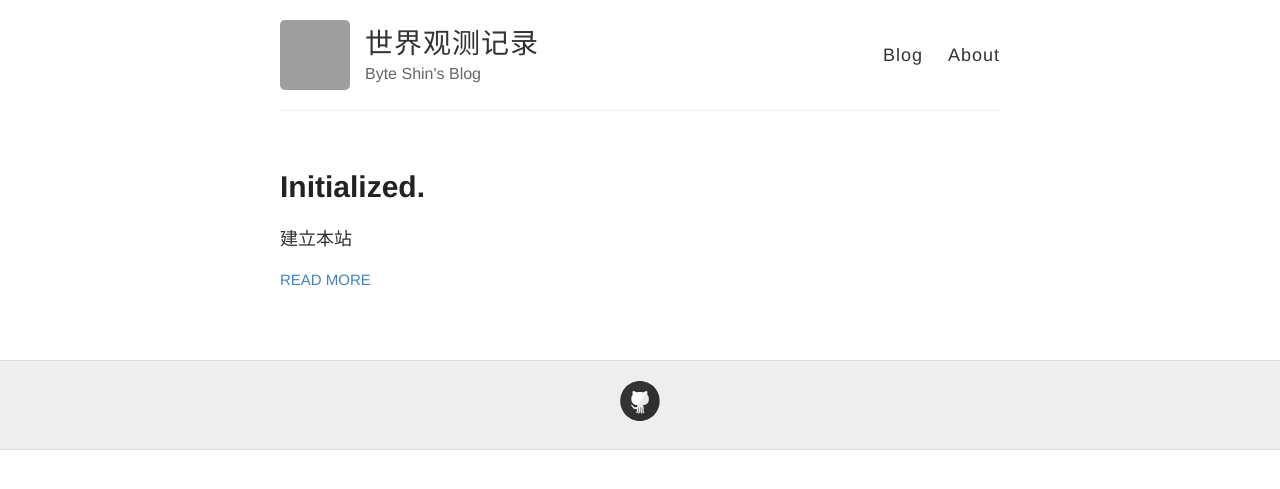
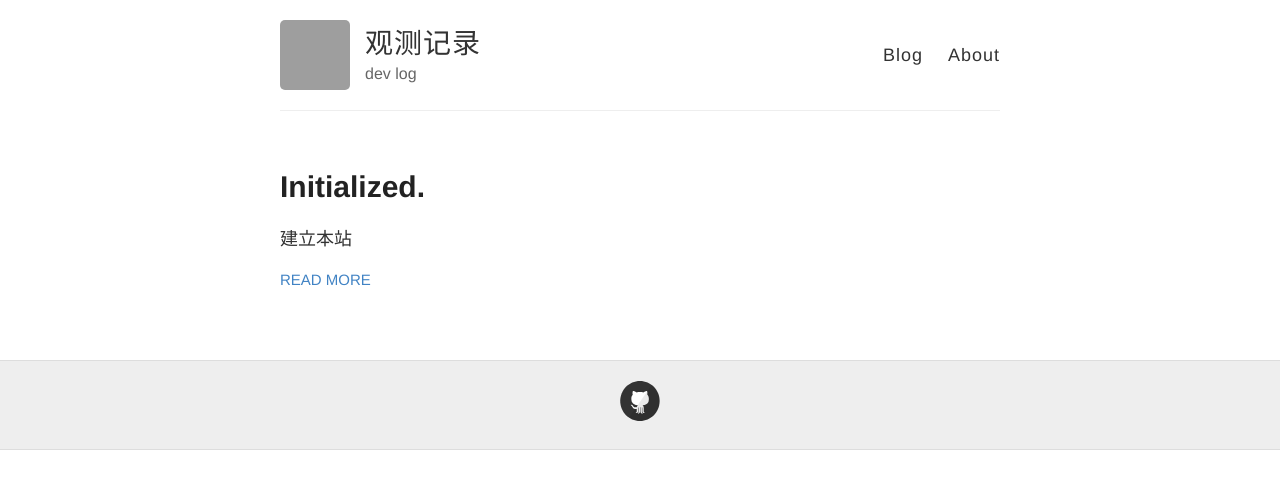
Before and after one commit to byteshin/byteshin.github.io, a Jekyll site: the page built from index.html, in a window 1280 px wide. Shown: the top 489 px of the page. Built offline with Jekyll 4.4.1, drawn with Linux system fonts in a browser that asks for light colours; grey boxes are pictures that could not be loaded.

Commit message:
Update _config.yml

```diff
--- a/_config.yml
+++ b/_config.yml
@@ -3,10 +3,10 @@
 #
 
 # Name of your site (displayed in the header)
-name: 世界观测记录
+name: 观测记录
 
 # Short bio or description (displayed in the header)
-description: Byte Shin's Blog
+description: dev log
 
 # URL of your avatar or profile pic (you could use your GitHub profile pic)
 avatar: https://avatars0.githubusercontent.com/u/68022379?s=460&v=4
```
